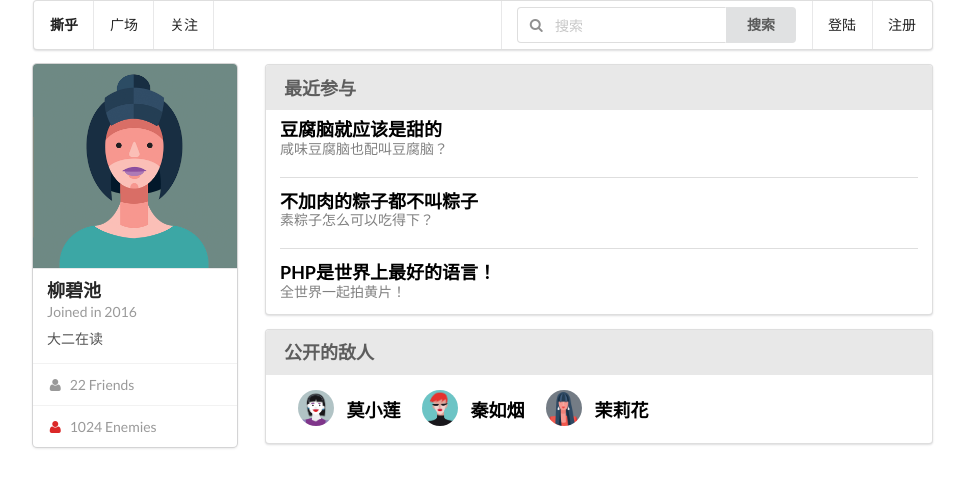
After one commit to AZLisme/sihoo, a Python web app: template sihoo/templates/profile.html in a window 1280 px wide. The commit adds this page. Shown: the top 488 px of the page, without its empty margins (157-1121 px from the left). Run offline with Jinja, Linux system fonts and the light colour scheme; the template is opened without the code that fills it, so the values that code supplies are empty.

Commit message:
front end mock up: user profile and message center

```diff
--- /dev/null
+++ b/front/public/css/profile.min.css
@@ -0,0 +1,19 @@
+.attached.label {
+    font-size: large;
+}
+
+.ui.list .item {
+    margin-top: 1em;
+    color: gray;
+}
+
+.ui.list .item .header {
+    font-size: large;
+    margin-top: 0.5em;
+    margin-bottom: 0.2em;
+    color: black;
+}
+
+.ui.segment {
+    padding-top: 2em;
+}
--- a/sihoo/templates/base.html
+++ b/sihoo/templates/base.html
@@ -5,7 +5,7 @@
     <title>{% if g.title %}{{ g.title }}{% else %}撕乎{% endif %}</title>
     <meta http-equiv="X-UA-Compatible" content="IE=edge">
     <meta name="viewport" content="width=device-width, initial-scale=1, maximum-scale=1, user-scalable=no">
-    <link href="assets/semantic-ui/semantic.min.css" rel="stylesheet">
+    <link href="/assets/semantic-ui/semantic.min.css" rel="stylesheet">
 </head>
 <body>
 <div class="container">
@@ -24,12 +24,13 @@
                 </div>
                 {% if current_user.is_authenticated %}
                     <div class="ui pointing dropdown link item">
+                        <img class="ui avatar image" src="/assets/img/kristy.png">
                         <div class="text">{{ current_user.name }}</div>
                         <i class="dropdown icon"></i>
                         <div class="menu">
-                            <a href="/" class="item">个人</a>
-                            <a href="/" class="item">消息</a>
-                            <a href="/" class="item">设置</a>
+                            <a href="/me" class="item">个人</a>
+                            <a href="/me/messages" class="item">消息</a>
+                            <a href="/me/settings" class="item">设置</a>
                             <div class="divider"></div>
                             <a href="/logout" class="item">登出</a>
                         </div>
@@ -47,14 +48,15 @@
     </div>
 </div>
 <script src="https://ajax.googleapis.com/ajax/libs/jquery/1.12.4/jquery.min.js"></script>
-<script src="assets/semantic-ui/semantic.min.js"></script>
-<script src="assets/vuejs/vue.js"></script>
+<script src="/assets/semantic-ui/semantic.min.js"></script>
+<script src="/assets/vuejs/vue.js"></script>
+<script>
+    $('.pointing.dropdown').dropdown({
+        action: 'select'
+    })
+</script>
 {% block scripts %}
-    <script>
-        $('.pointing.dropdown').dropdown({
-            action: 'select'
-        })
-    </script>
+
 {% endblock %}
 </body>
 </html>
--- /dev/null
+++ b/sihoo/templates/profile.html
@@ -0,0 +1,74 @@
+{% extends 'base.html' %}
+
+{% block main %}
+    <link rel="stylesheet" href="/assets/css/profile.min.css">
+    <div class="ui grid">
+        <div class="four wide column left-column">
+            <div class="ui card">
+                <div class="image">
+                    <img src="/assets/img/kristy.png">
+                </div>
+                <div class="content">
+                    <a class="header">柳碧池</a>
+                    <div class="meta">
+                        <span class="date">Joined in 2016</span>
+                    </div>
+                    <div class="description">大二在读</div>
+                </div>
+                <div class="extra content">
+                    <a><i class="user icon"></i> 22 Friends</a>
+                </div>
+                <div class="extra content">
+                    <a><i class="user icon red"></i> 1024 Enemies</a>
+                </div>
+            </div>
+        </div>
+        <div class="twelve wide column right-column">
+            <div class="ui segment recent-activities">
+                <div class="ui top attached label">最近参与</div>
+                <div class="ui relaxed divided list">
+                    <div class="item">
+                        <div class="header">豆腐脑就应该是甜的</div>
+                        咸味豆腐脑也配叫豆腐脑？
+                    </div>
+                    <div class="item">
+                        <div class="header">不加肉的粽子都不叫粽子</div>
+                        素粽子怎么可以吃得下？
+                    </div>
+                    <div class="item">
+                        <div class="header">PHP是世界上最好的语言！</div>
+                        全世界一起拍黄片！
+                    </div>
+                </div>
+            </div>
+            <div class="ui segment enemies">
+                <div class="ui big horizontal list">
+                    <div class="ui top attached label">公开的敌人</div>
+                    <div class="item">
+                        <img class="ui avatar image" src="/assets/img/helen.jpg">
+                        <div class="content">
+                            <div class="header">莫小莲</div>
+                        </div>
+                    </div>
+                    <div class="item">
+                        <img class="ui avatar image" src="/assets/img/jenny.jpg">
+                        <div class="content">
+                            <div class="header">秦如烟</div>
+                        </div>
+                    </div>
+                    <div class="item">
+                        <img class="ui avatar image" src="/assets/img/molly.png">
+                        <div class="content">
+                            <div class="header">茉莉花</div>
+                        </div>
+                    </div>
+                </div>
+            </div>
+        </div>
+    </div>
+
+{% endblock %}
+
+{% block scripts %}
+
+{% endblock %}
--- a/sihoo/templates/register.html
+++ b/sihoo/templates/register.html
@@ -21,7 +21,7 @@
                 <li>长度在6-32个字符之间</li>
             </ul>
         </div>
-        <div v-bind:class="['ui', utk?'':'hidden','error', 'message']">
+        <div v-bind:class="['ui', ntk?'':'hidden','error', 'message']">
             <i class="close icon"></i>
             <div class="header">您的用户名已经被人占用</div>
         </div>
```
Also changed, not shown: front/public/css/messages.min.css (added, +20 -0 lines), sihoo/modules/accounts.py (+15 -0 lines), sihoo/modules/index.py (+12 -4 lines), sihoo/templates/messages.html (added, +28 -0 lines), sihoo/templates/settings.html (added, +16 -0 lines), tests/test_AccountActions.py (+1 -1 lines), front/public/img/helen.jpg (added), front/public/img/jenny.jpg (added), front/public/img/kristy.png (added), front/public/img/molly.png (added).
